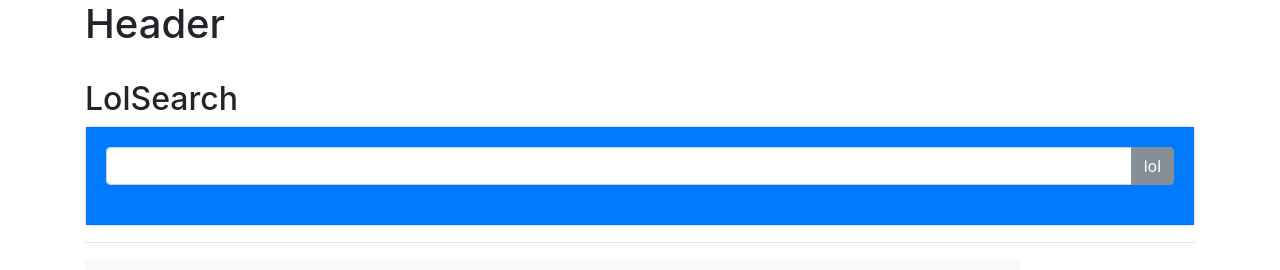
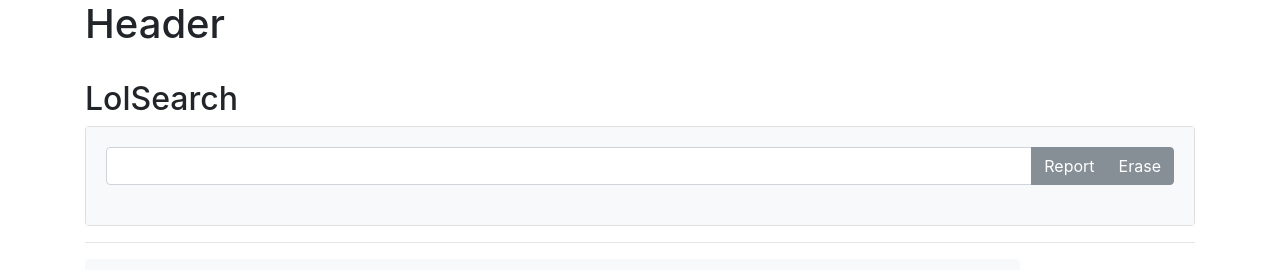
Before and after one commit to breakstorm/lol_info, a React app: page / in a window 1280 px wide. Shown: the top 270 px of the page. Built offline with nearby package versions, Linux system fonts and the light colour scheme.

Commit message:
Modify #23 json data file (#23 화면수정을 위한 json파일 교체 작업중)

```diff
--- a/src/components/App.js
+++ b/src/components/App.js
@@ -5,6 +5,7 @@ import LolSearch from './LolSearch';
 import LolChracter from './LolChracter';
 import LolReport from './LolReport';
 import ChracterState from './../../public/lol-champions.json'
+// import ChracterState from './../../public/lol-champions.json'
 
 class App extends React.Component {
 	constructor(props) {
@@ -23,7 +24,7 @@ class App extends React.Component {
 	}
 
 	clickBadge(e) {
-		console.log("active clickBadge")
+		{/*console.log("active clickBadge")*/}
 		this.setState({
 			searchInput: e.target.value
 		})
@@ -39,27 +40,31 @@ class App extends React.Component {
 		{/*console.log(e.target.textContent);
 				console.log(this.state.selectedReportComponent);
 				console.log(this.state.selectedCharacter);*/}
-		this.setState({
-			selectedReportComponent: 1
-		})
+		// this.setState({
+		// 	selectedReportComponent: 1
+		// })
 
-		this.state.chracterstate.forEach((v, i, a) => {
-			if(v.name === e.target.textContent) {
-				this.setState({
-					selectedCharacter: v
-				})
-				console.log(e.target.textContent);
-				if(e.target.textContent === this.state.selectedCharacter.name){
-					this.setState({
-						selectedReportComponent: 0
-					})
-				}
-			}
-		})
+
+
+		// this.state.chracterstate.forEach((v, i, a) => {
+		// 	if(v.name === e.target.textContent) {
+		// 		console.log(v)
+		// 		this.setState({
+		// 			selectedCharacter: v
+		// 		})
+
+		// 		// 캐릭터 카드 2번 선
+		// 		if(e.target.textContent === this.state.selectedCharacter.name){
+		// 			this.setState({
+		// 				selectedReportComponent: 0
+		// 			})
+		// 		}
+		// 	}
+		// })
 	}
 
     render(){
-    	// console.log(ChracterState);
+		{/*console.log(ChracterState);*/}
     	const viewReport = (<LolReport
     		selectedCharacter={this.state.selectedCharacter}
 		/>)
--- a/src/components/LolSearch.js
+++ b/src/components/LolSearch.js
@@ -13,7 +13,7 @@ class LolSearch extends React.Component {
 			<div>
 				<h2>LolSearch</h2>
 				<div class="card">
-					<div class="card-body bg-primary">
+					<div class="card-body bg-light">
 						<div class="input-group">
 							<input
 								class="form-control"
@@ -22,8 +22,11 @@ class LolSearch extends React.Component {
 									console.log("a");
 									this.props.typeSearchInput(e)}}
 								value={this.props.searchInput}></input>
-							<span class="input-group-btn"><button class="btn btn-secondary" type="button">lol</button></span>
+
+							<span class="input-group-btn"><button class="btn btn-secondary" type="button">Report</button></span>
+							<span class="input-group-btn"><button class="btn btn-secondary" type="button">Erase</button></span>
 						</div>
+
 					</div>
 				</div>
 			</div>
```
